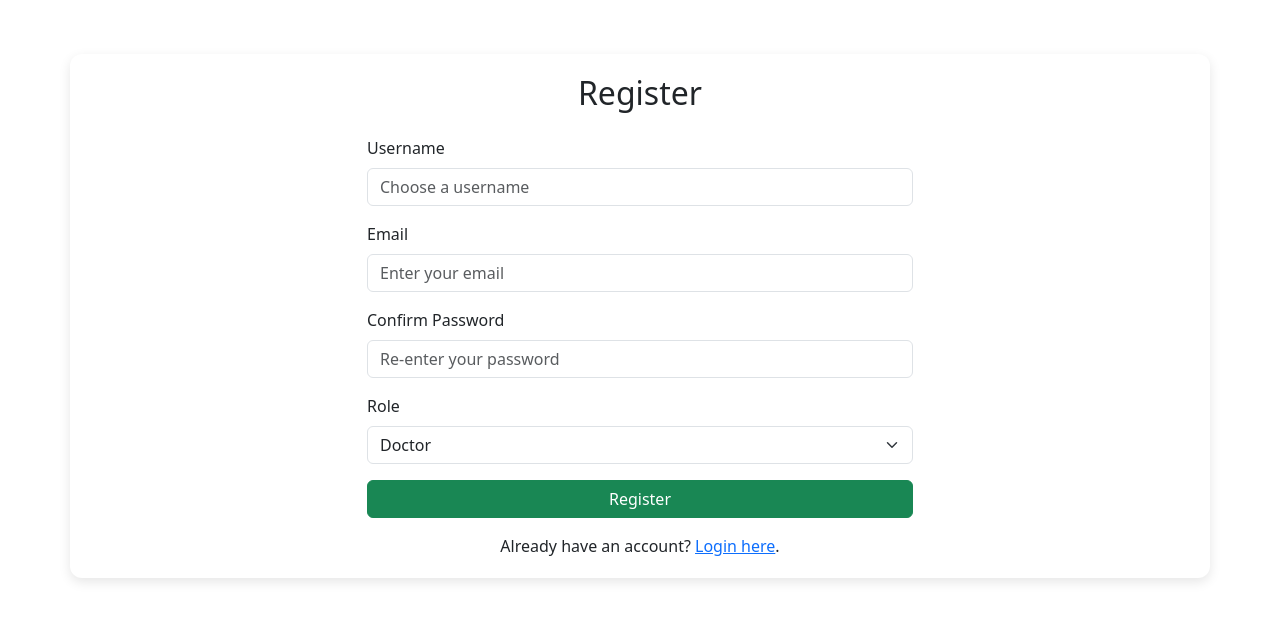
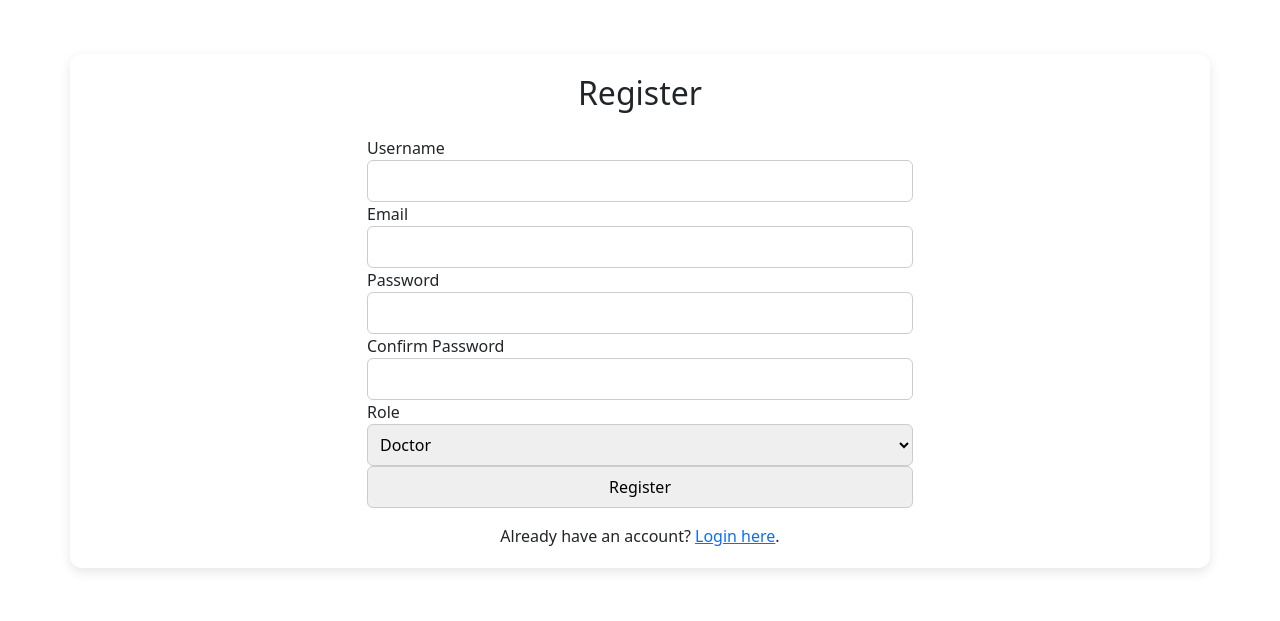
Before and after one commit to hawkblack140/EHR_system, a Flask app: page /register in a window 1280 px wide. Shown: the top 621 px of the page. Run offline with Flask 3, Linux system fonts and the light colour scheme.

Commit message:
Fix registration issues and update password hashing method

```diff
--- a/app/forms.py
+++ b/app/forms.py
@@ -1,6 +1,6 @@
 from flask_wtf import FlaskForm
 from wtforms import StringField, PasswordField, SubmitField, SelectField, TextAreaField
-from wtforms.validators import DataRequired, Length, Email
+from wtforms.validators import DataRequired, Length, Email, EqualTo
 
 
 # ---------- Login Form ----------
@@ -16,28 +16,12 @@ class LoginForm(FlaskForm):
 
 
 # ---------- Register Form ----------
-from wtforms.validators import DataRequired, Length, Email, EqualTo
-
 class RegisterForm(FlaskForm):
-    username = StringField('Username', validators=[
-        DataRequired(message="Username is required."),
-        Length(min=3, max=150)
-    ])
-    email = StringField('Email', validators=[
-        DataRequired(), Email()
-    ])
-    password = PasswordField('Password', validators=[
-        DataRequired(),
-        Length(min=6, message="Password must be at least 6 characters.")
-    ])
-    confirm_password = PasswordField('Confirm Password', validators=[
-        DataRequired(),
-        EqualTo('password', message="Passwords must match.")
-    ])
-    role = SelectField('Role', choices=[
-        ('doctor', 'Doctor'),
-        ('patient', 'Patient')
-    ])
+    username = StringField('Username', validators=[DataRequired(), Length(min=2, max=150)])
+    email = StringField('Email', validators=[DataRequired(), Email()])
+    password = PasswordField('Password', validators=[DataRequired(), Length(min=6)])
+    confirm_password = PasswordField('Confirm Password', validators=[DataRequired(), EqualTo('password')])
+    role = SelectField('Role', choices=[('doctor', 'Doctor'), ('patient', 'Patient')], validators=[DataRequired()])
     submit = SubmitField('Register')
 
 
--- a/app/routes.py
+++ b/app/routes.py
@@ -19,7 +19,7 @@ def home():
 def register():
     form = RegisterForm()
     if form.validate_on_submit():
-        hashed_password = generate_password_hash(form.password.data, method='sha256')
+        hashed_password = generate_password_hash(form.password.data, method='pbkdf2:sha256')
         new_user = User(
             username=form.username.data,
             email=form.email.data,
--- a/app/templates/register.html
+++ b/app/templates/register.html
@@ -4,65 +4,37 @@
 <div class="row justify-content-center">
     <div class="col-md-6">
         <h2 class="text-center mb-4">Register</h2>
-        <form method="POST" novalidate>
+        <form method="POST" action="">
             {{ form.hidden_tag() }}
 
             <!-- Username -->
-            <div class="mb-3">
-                {{ form.username.label(class="form-label") }}
-                {{ form.username(class="form-control", placeholder="Choose a username") }}
-                {% if form.username.errors %}
-                    <div class="text-danger small">
-                        {% for error in form.username.errors %}
-                            {{ error }}
-                        {% endfor %}
-                    </div>
-                {% endif %}
+            <div>
+                {{ form.username.label }} {{ form.username }}
             </div>
 
             <!-- Email -->
-            <div class="mb-3">
-                {{ form.email.label(class="form-label") }}
-                {{ form.email(class="form-control", placeholder="Enter your email") }}
-                {% if form.email.errors %}
-                    <div class="text-danger small">
-                        {% for error in form.email.errors %}
-                            {{ error }}
-                        {% endfor %}
-                    </div>
-                {% endif %}
+            <div>
+                {{ form.email.label }} {{ form.email }}
             </div>
 
             <!-- Password -->
-            <div class="mb-3">
-                {{ form.confirm_password.label(class="form-label") }}
-                {{ form.confirm_password(class="form-control", placeholder="Re-enter your password") }}
-                {% if form.confirm_password.errors %}
-                    <div class="text-danger small">
-                        {% for error in form.confirm_password.errors %}
-                            {{ error }}
-                        {% endfor %}
-                    </div>
-                {% endif %}
+            <div>
+                {{ form.password.label }} {{ form.password }}
             </div>
 
+            <!-- Confirm Password -->
+            <div>
+                {{ form.confirm_password.label }} {{ form.confirm_password }}
+            </div>
 
             <!-- Role -->
-            <div class="mb-3">
-                {{ form.role.label(class="form-label") }}
-                {{ form.role(class="form-select") }}
-                {% if form.role.errors %}
-                    <div class="text-danger small">
-                        {% for error in form.role.errors %}
-                            {{ error }}
-                        {% endfor %}
-                    </div>
-                {% endif %}
+            <div>
+                {{ form.role.label }} {{ form.role }}
             </div>
 
             <!-- Submit Button -->
-            <div class="d-grid">
-                {{ form.submit(class="btn btn-success") }}
+            <div>
+                {{ form.submit }}
             </div>
 
             <!-- Login Link -->
--- a/run.py
+++ b/run.py
@@ -1,3 +1,7 @@
+import sys
+from os.path import abspath, dirname
+sys.path.insert(0, abspath(dirname(__file__)))
+
 from app import create_app
 
 app = create_app()
```
Also changed, not shown: app/__init__.py (+3 -5 lines), config.py (+6 -2 lines), .render.yaml (added), instance/site.db (added).
